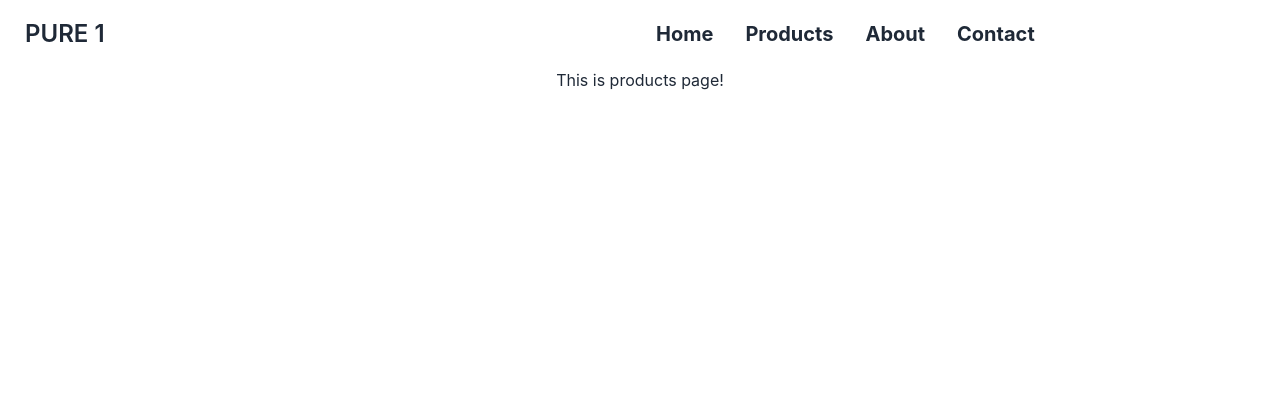
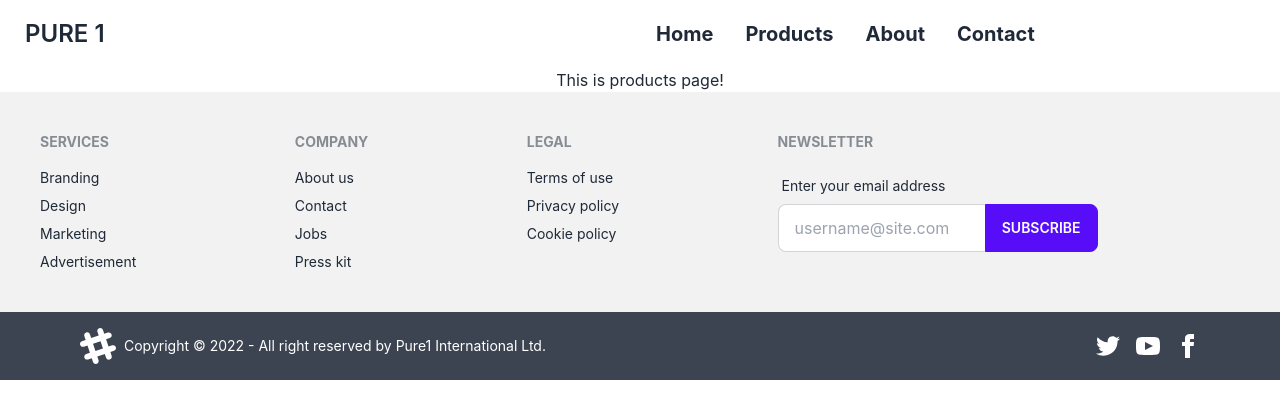
Before and after one commit to SR-Shahen/pure1-client, a React (Create React App) app: page /products in a window 1280 px wide. Shown: the top 418 px of the page. Built offline with nearby package versions, Linux system fonts and the light colour scheme.

Commit message:
footer added

```diff
--- a/src/App.js
+++ b/src/App.js
@@ -2,8 +2,9 @@
 import './App.css';
 import { Routes, Route } from 'react-router-dom'
 import Home from './Pages/Home/Home';
-import Navbar from './Pages/Home/Navbar';
+import Navbar from './Pages/Shared/Navbar';
 import Products from './Pages/Products/Products';
+import Footer from './Pages/Shared/Footer';
 
 function App() {
   return (
@@ -13,6 +14,7 @@
         <Route path='/' element={<Home></Home>}></Route>
         <Route path='/products' element={<Products></Products>}></Route>
       </Routes>
+      <Footer></Footer>
 
     </div>
   );
--- /dev/null
+++ b/src/Pages/Home/Bannar.js
@@ -0,0 +1,11 @@
+import React from 'react';
+
+const Bannar = () => {
+    return (
+        <div>
+
+        </div>
+    );
+};
+
+export default Bannar;
--- /dev/null
+++ b/src/Pages/Shared/Footer.js
@@ -0,0 +1,59 @@
+import React from 'react';
+
+const Footer = () => {
+    return (
+        <div>
+            <footer class="footer p-10 bg-base-200 text-base-content">
+                <div>
+                    <span class="footer-title">Services</span>
+                    <a class="link link-hover">Branding</a>
+                    <a class="link link-hover">Design</a>
+                    <a class="link link-hover">Marketing</a>
+                    <a class="link link-hover">Advertisement</a>
+                </div>
+                <div>
+                    <span class="footer-title">Company</span>
+                    <a class="link link-hover">About us</a>
+                    <a class="link link-hover">Contact</a>
+                    <a class="link link-hover">Jobs</a>
+                    <a class="link link-hover">Press kit</a>
+                </div>
+                <div>
+                    <span class="footer-title">Legal</span>
+                    <a class="link link-hover">Terms of use</a>
+                    <a class="link link-hover">Privacy policy</a>
+                    <a class="link link-hover">Cookie policy</a>
+                </div>
+                <div>
+                    <span class="footer-title">Newsletter</span>
+                    <div class="form-control w-80">
+                        <label class="label">
+                            <span class="label-text">Enter your email address</span>
+                        </label>
+                        <div class="relative">
+                            <input type="text" placeholder="username@site.com" class="input input-bordered w-full pr-16" />
+                            <button class="btn btn-primary absolute top-0 right-0 rounded-l-none">Subscribe</button>
+                        </div>
+                    </div>
+                </div>
+
+
+
+            </footer>
+            <footer class="footer items-center p-4 bg-neutral text-neutral-content">
+                <div class="items-center ml-16 grid-flow-col">
+                    <svg width="36" height="36" viewBox="0 0 24 24" xmlns="http://www.w3.org/2000/svg" fill-rule="evenodd" clip-rule="evenodd" class="fill-current"><path d="M22.672 15.226l-2.432.811.841 2.515c.33 1.019-.209 2.127-1.23 2.456-1.15.325-2.148-.321-2.463-1.226l-.84-2.518-5.013 1.677.84 2.517c.391 1.203-.434 2.542-1.831 2.542-.88 0-1.601-.564-1.86-1.314l-.842-2.516-2.431.809c-1.135.328-2.145-.317-2.463-1.229-.329-1.018.211-2.127 1.231-2.456l2.432-.809-1.621-4.823-2.432.808c-1.355.384-2.558-.59-2.558-1.839 0-.817.509-1.582 1.327-1.846l2.433-.809-.842-2.515c-.33-1.02.211-2.129 1.232-2.458 1.02-.329 2.13.209 2.461 1.229l.842 2.515 5.011-1.677-.839-2.517c-.403-1.238.484-2.553 1.843-2.553.819 0 1.585.509 1.85 1.326l.841 2.517 2.431-.81c1.02-.33 2.131.211 2.461 1.229.332 1.018-.21 2.126-1.23 2.456l-2.433.809 1.622 4.823 2.433-.809c1.242-.401 2.557.484 2.557 1.838 0 .819-.51 1.583-1.328 1.847m-8.992-6.428l-5.01 1.675 1.619 4.828 5.011-1.674-1.62-4.829z"></path></svg>
+                    <p>Copyright © 2022 - All right reserved by Pure1 International Ltd.</p>
+                </div>
+                <div class="grid-flow-col gap-4 md:place-self-center mr-16 md:justify-self-end">
+                    <a><svg xmlns="http://www.w3.org/2000/svg" width="24" height="24" viewBox="0 0 24 24" class="fill-current"><path d="M24 4.557c-.883.392-1.832.656-2.828.775 1.017-.609 1.798-1.574 2.165-2.724-.951.564-2.005.974-3.127 1.195-.897-.957-2.178-1.555-3.594-1.555-3.179 0-5.515 2.966-4.797 6.045-4.091-.205-7.719-2.165-10.148-5.144-1.29 2.213-.669 5.108 1.523 6.574-.806-.026-1.566-.247-2.229-.616-.054 2.281 1.581 4.415 3.949 4.89-.693.188-1.452.232-2.224.084.626 1.956 2.444 3.379 4.6 3.419-2.07 1.623-4.678 2.348-7.29 2.04 2.179 1.397 4.768 2.212 7.548 2.212 9.142 0 14.307-7.721 13.995-14.646.962-.695 1.797-1.562 2.457-2.549z"></path></svg>
+                    </a>
+                    <a><svg xmlns="http://www.w3.org/2000/svg" width="24" height="24" viewBox="0 0 24 24" class="fill-current"><path d="M19.615 3.184c-3.604-.246-11.631-.245-15.23 0-3.897.266-4.356 2.62-4.385 8.816.029 6.185.484 8.549 4.385 8.816 3.6.245 11.626.246 15.23 0 3.897-.266 4.356-2.62 4.385-8.816-.029-6.185-.484-8.549-4.385-8.816zm-10.615 12.816v-8l8 3.993-8 4.007z"></path></svg></a>
+                    <a><svg xmlns="http://www.w3.org/2000/svg" width="24" height="24" viewBox="0 0 24 24" class="fill-current"><path d="M9 8h-3v4h3v12h5v-12h3.642l.358-4h-4v-1.667c0-.955.192-1.333 1.115-1.333h2.885v-5h-3.808c-3.596 0-5.192 1.583-5.192 4.615v3.385z"></path></svg></a>
+                </div>
+            </footer>
+        </div>
+    );
+};
+
+export default Footer;
```
Also changed, not shown: src/Pages/Shared/Navbar.js (renamed from src/Pages/Home/Navbar.js).
